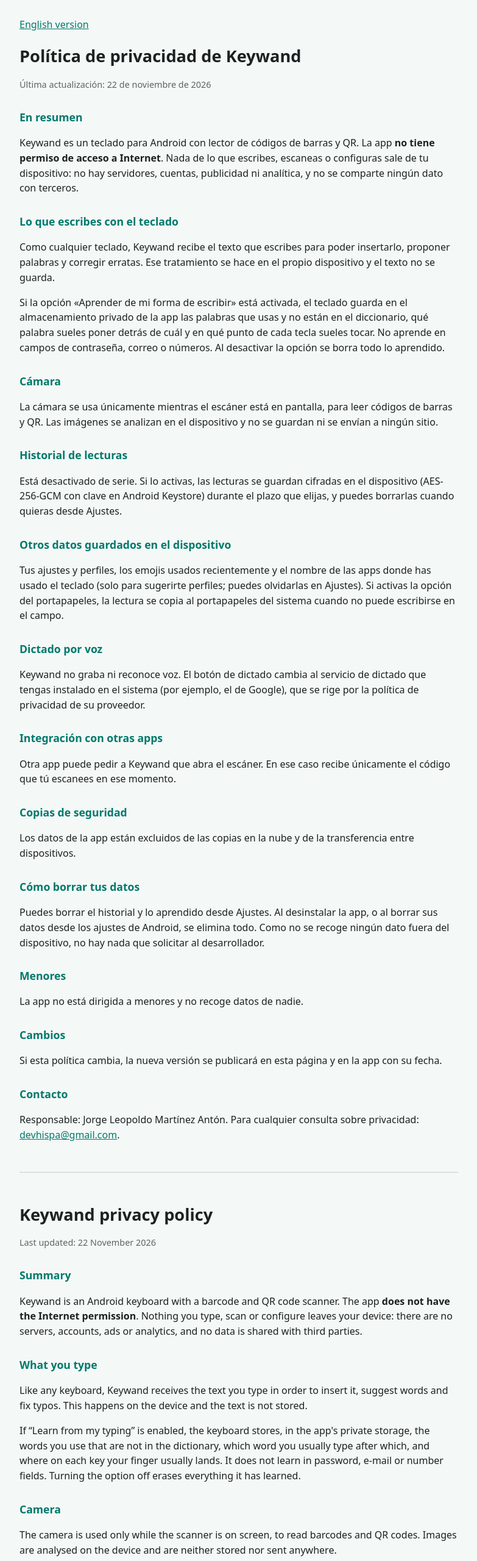
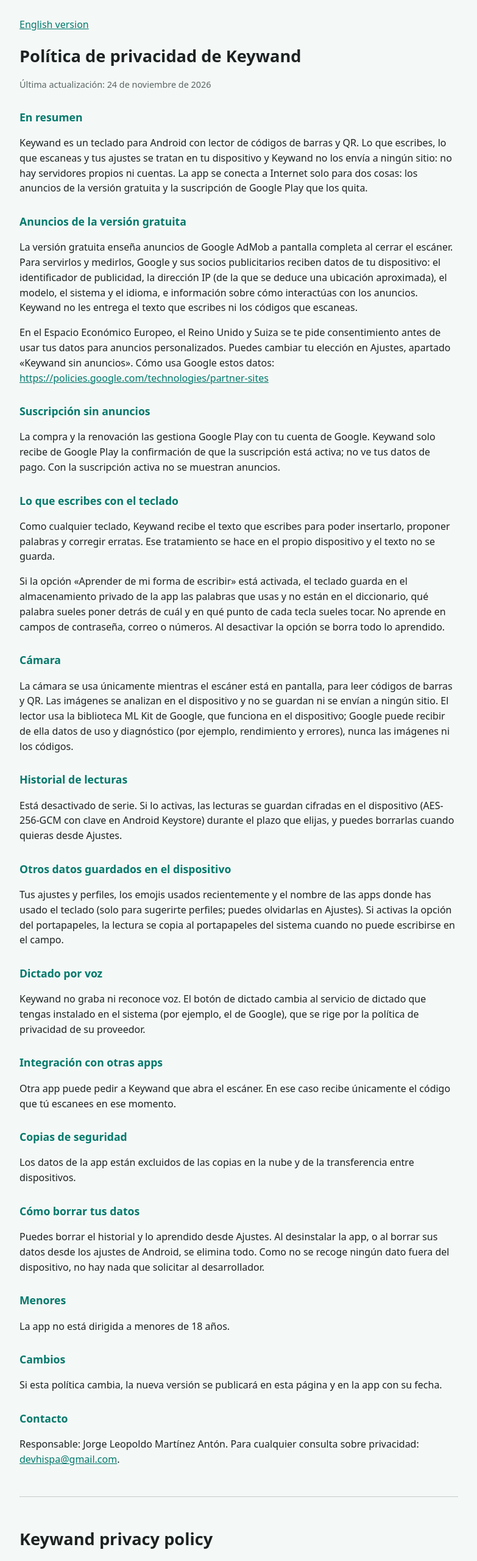
Before and after one commit to devhispa-byte/keywand-privacidad, a plain HTML site: page index.html in a window 1280 px wide. Shown: the part 20-2580 px from the top of the page at 61% size, without its empty margins (248-1031 px from the left). Drawn offline with Linux system fonts and the light colour scheme.

Commit message:
Anuncios en la versión gratuita y suscripción sin anuncios

```diff
--- a/index.html
+++ b/index.html
@@ -26,17 +26,24 @@
 <p><a href="#en">English version</a></p>
 
 <h1>Política de privacidad de Keywand</h1>
-<p class="fecha">Última actualización: 22 de noviembre de 2026</p>
+<p class="fecha">Última actualización: 24 de noviembre de 2026</p>
 
 <h2>En resumen</h2>
-<p>Keywand es un teclado para Android con lector de códigos de barras y QR. La app <strong>no tiene permiso de acceso a Internet</strong>. Nada de lo que escribes, escaneas o configuras sale de tu dispositivo: no hay servidores, cuentas, publicidad ni analítica, y no se comparte ningún dato con terceros.</p>
+<p>Keywand es un teclado para Android con lector de códigos de barras y QR. Lo que escribes, lo que escaneas y tus ajustes se tratan en tu dispositivo y Keywand no los envía a ningún sitio: no hay servidores propios ni cuentas. La app se conecta a Internet solo para dos cosas: los anuncios de la versión gratuita y la suscripción de Google Play que los quita.</p>
+
+<h2>Anuncios de la versión gratuita</h2>
+<p>La versión gratuita enseña anuncios de Google AdMob a pantalla completa al cerrar el escáner. Para servirlos y medirlos, Google y sus socios publicitarios reciben datos de tu dispositivo: el identificador de publicidad, la dirección IP (de la que se deduce una ubicación aproximada), el modelo, el sistema y el idioma, e información sobre cómo interactúas con los anuncios. Keywand no les entrega el texto que escribes ni los códigos que escaneas.</p>
+<p>En el Espacio Económico Europeo, el Reino Unido y Suiza se te pide consentimiento antes de usar tus datos para anuncios personalizados. Puedes cambiar tu elección en Ajustes, apartado «Keywand sin anuncios». Cómo usa Google estos datos: <a href="https://policies.google.com/technologies/partner-sites">https://policies.google.com/technologies/partner-sites</a></p>
+
+<h2>Suscripción sin anuncios</h2>
+<p>La compra y la renovación las gestiona Google Play con tu cuenta de Google. Keywand solo recibe de Google Play la confirmación de que la suscripción está activa; no ve tus datos de pago. Con la suscripción activa no se muestran anuncios.</p>
 
 <h2>Lo que escribes con el teclado</h2>
 <p>Como cualquier teclado, Keywand recibe el texto que escribes para poder insertarlo, proponer palabras y corregir erratas. Ese tratamiento se hace en el propio dispositivo y el texto no se guarda.</p>
 <p>Si la opción «Aprender de mi forma de escribir» está activada, el teclado guarda en el almacenamiento privado de la app las palabras que usas y no están en el diccionario, qué palabra sueles poner detrás de cuál y en qué punto de cada tecla sueles tocar. No aprende en campos de contraseña, correo o números. Al desactivar la opción se borra todo lo aprendido.</p>
 
 <h2>Cámara</h2>
-<p>La cámara se usa únicamente mientras el escáner está en pantalla, para leer códigos de barras y QR. Las imágenes se analizan en el dispositivo y no se guardan ni se envían a ningún sitio.</p>
+<p>La cámara se usa únicamente mientras el escáner está en pantalla, para leer códigos de barras y QR. Las imágenes se analizan en el dispositivo y no se guardan ni se envían a ningún sitio. El lector usa la biblioteca ML Kit de Google, que funciona en el dispositivo; Google puede recibir de ella datos de uso y diagnóstico (por ejemplo, rendimiento y errores), nunca las imágenes ni los códigos.</p>
 
 <h2>Historial de lecturas</h2>
 <p>Está desactivado de serie. Si lo activas, las lecturas se guardan cifradas en el dispositivo (AES-256-GCM con clave en Android Keystore) durante el plazo que elijas, y puedes borrarlas cuando quieras desde Ajustes.</p>
@@ -57,7 +64,7 @@
 <p>Puedes borrar el historial y lo aprendido desde Ajustes. Al desinstalar la app, o al borrar sus datos desde los ajustes de Android, se elimina todo. Como no se recoge ningún dato fuera del dispositivo, no hay nada que solicitar al desarrollador.</p>
 
 <h2>Menores</h2>
-<p>La app no está dirigida a menores y no recoge datos de nadie.</p>
+<p>La app no está dirigida a menores de 18 años.</p>
 
 <h2>Cambios</h2>
 <p>Si esta política cambia, la nueva versión se publicará en esta página y en la app con su fecha.</p>
@@ -68,17 +75,24 @@
 <hr>
 
 <h1 id="en">Keywand privacy policy</h1>
-<p class="fecha">Last updated: 22 November 2026</p>
+<p class="fecha">Last updated: 24 November 2026</p>
 
 <h2>Summary</h2>
-<p>Keywand is an Android keyboard with a barcode and QR code scanner. The app <strong>does not have the Internet permission</strong>. Nothing you type, scan or configure leaves your device: there are no servers, accounts, ads or analytics, and no data is shared with third parties.</p>
+<p>Keywand is an Android keyboard with a barcode and QR code scanner. What you type, what you scan and your settings are processed on your device and Keywand does not send them anywhere: there are no servers of our own and no accounts. The app connects to the Internet for two things only: the ads in the free version and the Google Play subscription that removes them.</p>
+
+<h2>Ads in the free version</h2>
+<p>The free version shows full-screen Google AdMob ads when the scanner closes. To serve and measure them, Google and its advertising partners receive data from your device: the advertising ID, the IP address (from which an approximate location is derived), the model, system and language, and information about how you interact with the ads. Keywand does not give them the text you type or the codes you scan.</p>
+<p>In the European Economic Area, the United Kingdom and Switzerland you are asked for consent before your data is used for personalized ads. You can change your choice in Settings, under “Keywand without ads”. How Google uses this data: <a href="https://policies.google.com/technologies/partner-sites">https://policies.google.com/technologies/partner-sites</a></p>
+
+<h2>Ad-free subscription</h2>
+<p>The purchase and renewal are handled by Google Play with your Google account. Keywand only receives from Google Play the confirmation that the subscription is active; it never sees your payment details. With an active subscription no ads are shown.</p>
 
 <h2>What you type</h2>
 <p>Like any keyboard, Keywand receives the text you type in order to insert it, suggest words and fix typos. This happens on the device and the text is not stored.</p>
 <p>If “Learn from my typing” is enabled, the keyboard stores, in the app's private storage, the words you use that are not in the dictionary, which word you usually type after which, and where on each key your finger usually lands. It does not learn in password, e-mail or number fields. Turning the option off erases everything it has learned.</p>
 
 <h2>Camera</h2>
-<p>The camera is used only while the scanner is on screen, to read barcodes and QR codes. Images are analysed on the device and are neither stored nor sent anywhere.</p>
+<p>The camera is used only while the scanner is on screen, to read barcodes and QR codes. Images are analyzed on the device and are neither stored nor sent anywhere. The scanner uses Google's ML Kit library, which runs on the device; Google may receive usage and diagnostic data from it (for example, performance and errors), never the images or the codes.</p>
 
 <h2>Scan history</h2>
 <p>Off by default. If you turn it on, scans are stored encrypted on the device (AES-256-GCM, key held in Android Keystore) for the period you choose, and you can delete them at any time in Settings.</p>
@@ -99,7 +113,7 @@
 <p>You can delete the history and the learned data in Settings. Uninstalling the app, or clearing its data in Android settings, removes everything. Since no data is collected off the device, there is nothing to request from the developer.</p>
 
 <h2>Children</h2>
-<p>The app is not directed at children and does not collect data from anyone.</p>
+<p>The app is not directed at people under 18.</p>
 
 <h2>Changes</h2>
 <p>If this policy changes, the new version will be published on this page and in the app, with its date.</p>
```
